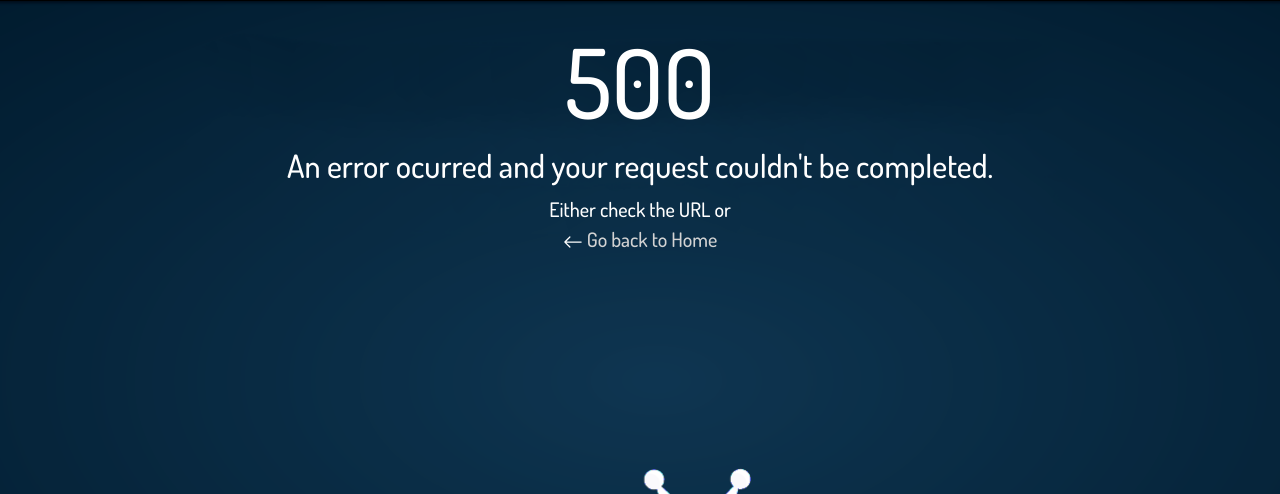
After one commit to luisfff29/twitterclone, a Django app: template templates/error_pages/500.html in a window 1280 px wide. The commit adds this page. Shown: the top 494 px of the page. Run offline with Django 3.2, Linux system fonts and the light colour scheme; the template is opened without the code that fills it, so the values that code supplies are empty; some libraries are stand-ins or nearby versions.

Commit message:
add error pages

```diff
--- a/static/css/style.css
+++ b/static/css/style.css
@@ -101,6 +101,16 @@ body {
   border: solid #5c7084;
 }
 
+/*** Error page ***/
+
+.error-bg {
+  background: var(--bg-dark)
+    url("http://127.0.0.1:8000/static/images/error_bg.png") no-repeat center
+    center fixed;
+  background-size: cover;
+  font-family: "Dosis", sans-serif;
+}
+
 /*** General ***/
 
 a {
--- /dev/null
+++ b/templates/error_pages/500.html
@@ -0,0 +1,15 @@
+<!DOCTYPE html>
+{% extends "error_pages/base.html" %}
+{% block error_block %}
+<h1 class="display-1">500</h1>
+<h2>An error ocurred and your request couldn't be completed.</h2>
+<p class="lead">Either check the URL or <br>
+  <a href="{% url 'homepage' %}">
+    <svg width="1em" height="1em" viewBox="0 0 16 16" class="bi bi-arrow-left" fill="currentColor"
+      xmlns="http://www.w3.org/2000/svg">
+      <path fill-rule="evenodd"
+        d="M15 8a.5.5 0 0 0-.5-.5H2.707l3.147-3.146a.5.5 0 1 0-.708-.708l-4 4a.5.5 0 0 0 0 .708l4 4a.5.5 0 0 0 .708-.708L2.707 8.5H14.5A.5.5 0 0 0 15 8z" />
+    </svg> Go back to Home
+  </a>
+</p>
+{% endblock %}
--- /dev/null
+++ b/templates/error_pages/base.html
@@ -0,0 +1,30 @@
+<!DOCTYPE html>
+<html lang="en">
+
+<head>
+  <meta charset="UTF-8">
+  <meta name="viewport" content="width=device-width, initial-scale=1.0">
+  <!-- Bootstrap CSS only -->
+  <link rel="stylesheet" href="https://stackpath.bootstrapcdn.com/bootstrap/5.0.0-alpha2/css/bootstrap.min.css"
+    integrity="sha384-DhY6onE6f3zzKbjUPRc2hOzGAdEf4/Dz+WJwBvEYL/lkkIsI3ihufq9hk9K4lVoK" crossorigin="anonymous">
+  <!-- Google Font -->
+  <link href="https://fonts.googleapis.com/css2?family=Dosis:wght@500&display=swap" rel="stylesheet">
+  {% load static %}
+  <link rel="shortcut icon" type="image/png" href="{% static 'favicon.ico' %}" />
+  <link rel="stylesheet" type="text/css" href="{% static 'css/style.css' %}">
+  <title>Error - Django</title>
+</head>
+
+<body class="error-bg">
+  <div class="text-center bg-transparent mt-4">
+    {% block error_block %}
+    {% endblock %}
+  </div>
+
+  <!-- Bootstrap JavaScript Bundle with Popper.js -->
+  <script src="https://stackpath.bootstrapcdn.com/bootstrap/5.0.0-alpha2/js/bootstrap.bundle.min.js"
+    integrity="sha384-BOsAfwzjNJHrJ8cZidOg56tcQWfp6y72vEJ8xQ9w6Quywb24iOsW913URv1IS4GD" crossorigin="anonymous">
+  </script>
+</body>
+
+</html>
--- a/twitterclone/urls.py
+++ b/twitterclone/urls.py
@@ -30,3 +30,6 @@ urlpatterns = [
 ]
 
 urlpatterns += static(settings.MEDIA_URL, document_root=settings.MEDIA_ROOT)
+
+handler404 = 'authentication.views.handler404'
+handler500 = 'authentication.views.handler500'
```
Also changed, not shown: authentication/views.py (+10 -0 lines), templates/error_pages/404.html (added, +13 -0 lines), twitterclone/settings.py (+6 -11 lines), static/images/error_bg.png (added), 1 other file.
